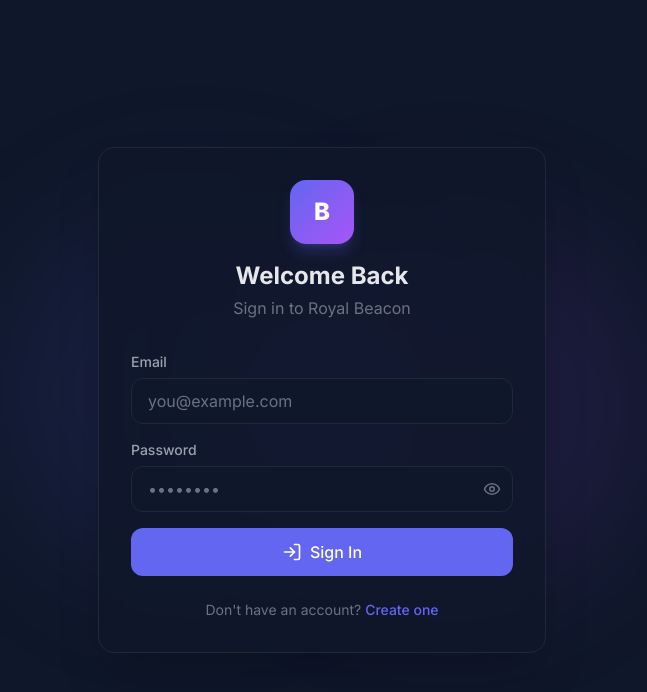
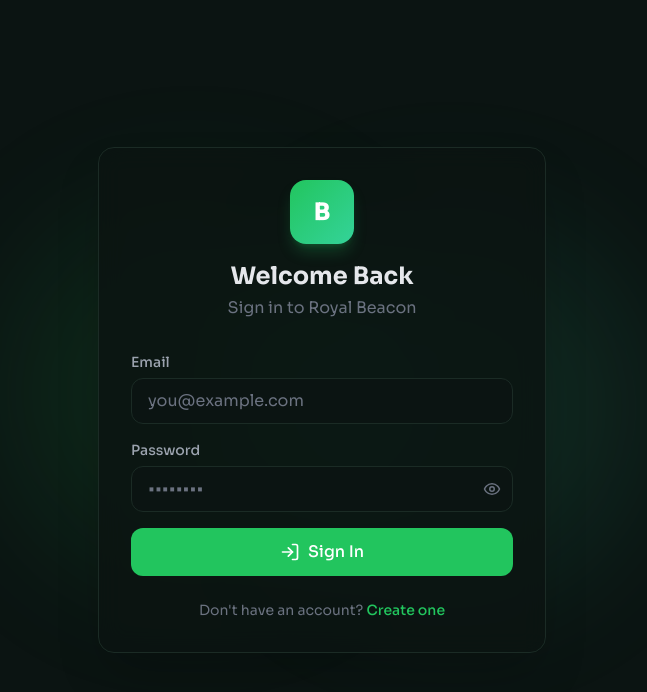
Before and after one commit to SAKET555/Beacon, a React (Vite) app in the folder frontend/: page /login in a window 1280 px wide. Shown: the top 692 px of the page, without its empty margins (318-965 px from the left). Built offline with nearby package versions, Linux system fonts and the light colour scheme; no server answers.

Commit message:
green aesthetics

```diff
--- a/frontend/index.html
+++ b/frontend/index.html
@@ -8,7 +8,7 @@
     <title>Royal Beacon</title>
     <link rel="preconnect" href="https://fonts.googleapis.com">
     <link rel="preconnect" href="https://fonts.gstatic.com" crossorigin>
-    <link href="https://fonts.googleapis.com/css2?family=Inter:wght@300;400;500;600;700;800&display=swap" rel="stylesheet">
+    <link href="https://fonts.googleapis.com/css2?family=Sora:wght@300;400;500;600;700;800&display=swap" rel="stylesheet">
   </head>
   <body>
     <div id="root"></div>
--- a/frontend/src/components/ChannelSidebar.jsx
+++ b/frontend/src/components/ChannelSidebar.jsx
@@ -100,7 +100,7 @@
       <div className="p-2 border-t border-beacon-border bg-beacon-sidebar">
         <div className="flex items-center gap-2 p-1.5 rounded-xl hover:bg-beacon-hover transition-colors">
           <div className="relative cursor-pointer" onClick={() => setShowStatusMenu(!showStatusMenu)}>
-            <div className="w-8 h-8 rounded-full bg-gradient-to-br from-beacon-accent to-purple-500 flex items-center justify-center text-white text-xs font-bold">
+            <div className="w-8 h-8 rounded-full bg-gradient-to-br from-beacon-accent to-emerald-400 flex items-center justify-center text-white text-xs font-bold">
               {user?.avatar ? (
                 <img src={user.avatar} alt="" className="w-full h-full rounded-full object-cover" />
               ) : (
--- a/frontend/src/components/MembersPanel.jsx
+++ b/frontend/src/components/MembersPanel.jsx
@@ -4,7 +4,7 @@
 const roleIcons = {
   owner: <Crown size={14} className="text-yellow-400" />,
   admin: <ShieldCheck size={14} className="text-red-400" />,
-  moderator: <Shield size={14} className="text-blue-400" />,
+  moderator: <Shield size={14} className="text-emerald-400" />,
   member: null
 };
 
@@ -35,7 +35,7 @@
     return (
       <div className="flex items-center gap-2 px-2 py-1.5 rounded-xl hover:bg-beacon-hover transition-colors cursor-pointer group">
         <div className="relative">
-          <div className={`w-8 h-8 rounded-full bg-gradient-to-br from-beacon-accent to-purple-500 flex items-center justify-center text-white text-xs font-bold overflow-hidden ${status === 'offline' ? 'opacity-50' : ''}`}>
+          <div className={`w-8 h-8 rounded-full bg-gradient-to-br from-beacon-accent to-emerald-400 flex items-center justify-center text-white text-xs font-bold overflow-hidden ${status === 'offline' ? 'opacity-50' : ''}`}>
             {member.user?.avatar ? (
               <img src={member.user.avatar} alt="" className="w-full h-full object-cover" />
             ) : (
--- a/frontend/src/components/MessageItem.jsx
+++ b/frontend/src/components/MessageItem.jsx
@@ -65,7 +65,7 @@
 
       <div className="flex gap-3">
         {/* Avatar */}
-        <div className="w-10 h-10 rounded-full shrink-0 bg-gradient-to-br from-beacon-accent to-purple-500 flex items-center justify-center text-white text-sm font-bold overflow-hidden">
+        <div className="w-10 h-10 rounded-full shrink-0 bg-gradient-to-br from-beacon-accent to-emerald-400 flex items-center justify-center text-white text-sm font-bold overflow-hidden">
           {message.author?.avatar ? (
             <img src={message.author.avatar} alt="" className="w-full h-full object-cover" />
           ) : (
--- a/frontend/src/components/ServerSidebar.jsx
+++ b/frontend/src/components/ServerSidebar.jsx
@@ -9,7 +9,7 @@
     <div className="w-[72px] h-full bg-beacon-sidebar flex flex-col items-center py-3 gap-2 border-r border-beacon-border overflow-y-auto">
       {/* Home button */}
       <button onClick={() => onSelect(null)}
-        className="w-12 h-12 rounded-2xl bg-gradient-to-br from-beacon-accent to-purple-500 flex items-center justify-center text-white font-extrabold text-lg hover:rounded-xl transition-all duration-300 shadow-lg shadow-beacon-accent/25 mb-1">
+        className="w-12 h-12 rounded-2xl bg-gradient-to-br from-beacon-accent to-emerald-400 flex items-center justify-center text-white font-extrabold text-lg hover:rounded-xl transition-all duration-300 shadow-lg shadow-beacon-accent/25 mb-1">
         B
       </button>
 
--- a/frontend/src/components/modals/UserSettingsModal.jsx
+++ b/frontend/src/components/modals/UserSettingsModal.jsx
@@ -67,7 +67,7 @@
           {/* Avatar */}
           <div className="flex items-center gap-4">
             <div className="relative group">
-              <div className="w-20 h-20 rounded-full bg-gradient-to-br from-beacon-accent to-purple-500 flex items-center justify-center text-white text-2xl font-bold overflow-hidden">
+              <div className="w-20 h-20 rounded-full bg-gradient-to-br from-beacon-accent to-emerald-400 flex items-center justify-center text-white text-2xl font-bold overflow-hidden">
                 {user?.avatar ? (
                   <img src={user.avatar} alt="" className="w-full h-full object-cover" />
                 ) : (
--- a/frontend/src/index.css
+++ b/frontend/src/index.css
@@ -9,8 +9,12 @@
     box-sizing: border-box;
   }
   body {
-    font-family: 'Inter', system-ui, -apple-system, sans-serif;
-    background-color: #0f172a;
+    font-family: 'Sora', system-ui, -apple-system, sans-serif;
+    background-color: #0b1412;
+    background-image:
+      radial-gradient(1200px circle at 8% 12%, rgba(34, 197, 94, 0.10), transparent 40%),
+      radial-gradient(900px circle at 92% 18%, rgba(20, 184, 166, 0.10), transparent 45%),
+      linear-gradient(180deg, #0b1412 0%, #0a1714 100%);
     color: #e5e7eb;
     overflow: hidden;
     height: 100vh;
@@ -26,23 +30,23 @@
     background: transparent;
   }
   ::-webkit-scrollbar-thumb {
-    background: #374151;
+    background: #2a3f37;
     border-radius: 3px;
   }
   ::-webkit-scrollbar-thumb:hover {
-    background: #4b5563;
+    background: #365145;
   }
 }
 
 @layer components {
   .glass {
     backdrop-filter: blur(12px);
-    background: rgba(15, 23, 42, 0.8);
-    border: 1px solid rgba(99, 102, 241, 0.1);
+    background: rgba(11, 20, 18, 0.82);
+    border: 1px solid rgba(34, 197, 94, 0.12);
   }
   .glass-light {
     backdrop-filter: blur(8px);
-    background: rgba(30, 41, 59, 0.6);
+    background: rgba(18, 32, 27, 0.6);
   }
   .btn-primary {
     @apply bg-beacon-accent hover:bg-beacon-accent-hover text-white font-medium
--- a/frontend/src/pages/LoginPage.jsx
+++ b/frontend/src/pages/LoginPage.jsx
@@ -25,13 +25,13 @@
     <div className="min-h-screen bg-beacon-bg flex items-center justify-center p-4">
       <div className="absolute inset-0 overflow-hidden">
         <div className="absolute top-1/4 left-1/4 w-96 h-96 bg-beacon-accent/10 rounded-full blur-3xl" />
-        <div className="absolute bottom-1/4 right-1/4 w-96 h-96 bg-purple-500/10 rounded-full blur-3xl" />
+        <div className="absolute bottom-1/4 right-1/4 w-96 h-96 bg-emerald-400/10 rounded-full blur-3xl" />
       </div>
 
       <div className="relative w-full max-w-md">
         <div className="glass rounded-2xl p-8 border border-beacon-border shadow-2xl">
           <div className="text-center mb-8">
-            <div className="w-16 h-16 bg-gradient-to-br from-beacon-accent to-purple-500 rounded-2xl flex items-center justify-center mx-auto mb-4 shadow-lg shadow-beacon-accent/25">
+            <div className="w-16 h-16 bg-gradient-to-br from-beacon-accent to-emerald-400 rounded-2xl flex items-center justify-center mx-auto mb-4 shadow-lg shadow-beacon-accent/25">
               <span className="text-2xl font-extrabold text-white">B</span>
             </div>
             <h1 className="text-2xl font-bold text-text-primary">Welcome Back</h1>
--- a/frontend/src/pages/MainLayout.jsx
+++ b/frontend/src/pages/MainLayout.jsx
@@ -144,7 +144,7 @@
         ) : (
           <div className="flex-1 flex items-center justify-center bg-beacon-chat">
             <div className="text-center animate-fade-in">
-              <div className="w-24 h-24 bg-gradient-to-br from-beacon-accent to-purple-500 rounded-3xl flex items-center justify-center mx-auto mb-6 shadow-2xl shadow-beacon-accent/30">
+              <div className="w-24 h-24 bg-gradient-to-br from-beacon-accent to-emerald-400 rounded-3xl flex items-center justify-center mx-auto mb-6 shadow-2xl shadow-beacon-accent/30">
                 <span className="text-4xl font-extrabold text-white">B</span>
               </div>
               <h2 className="text-2xl font-bold text-text-primary mb-2">Royal Beacon</h2>
--- a/frontend/src/pages/RegisterPage.jsx
+++ b/frontend/src/pages/RegisterPage.jsx
@@ -37,7 +37,7 @@
       <div className="relative w-full max-w-md">
         <div className="glass rounded-2xl p-8 border border-beacon-border shadow-2xl">
           <div className="text-center mb-8">
-            <div className="w-16 h-16 bg-gradient-to-br from-beacon-accent to-purple-500 rounded-2xl flex items-center justify-center mx-auto mb-4 shadow-lg shadow-beacon-accent/25">
+            <div className="w-16 h-16 bg-gradient-to-br from-beacon-accent to-emerald-400 rounded-2xl flex items-center justify-center mx-auto mb-4 shadow-lg shadow-beacon-accent/25">
               <span className="text-2xl font-extrabold text-white">B</span>
             </div>
             <h1 className="text-2xl font-bold text-text-primary">Create Account</h1>
--- a/frontend/tailwind.config.js
+++ b/frontend/tailwind.config.js
@@ -5,16 +5,16 @@
     extend: {
       colors: {
         beacon: {
-          bg: '#0f172a',
-          sidebar: '#020617',
-          chat: '#111827',
-          accent: '#6366f1',
-          'accent-hover': '#818cf8',
-          hover: '#1f2937',
-          border: '#1e293b',
-          'border-light': '#374151',
-          surface: '#0f172a',
-          'surface-light': '#1e293b',
+          bg: '#0b1412',
+          sidebar: '#060c0b',
+          chat: '#0e1916',
+          accent: '#22c55e',
+          'accent-hover': '#34d399',
+          hover: '#16241f',
+          border: '#1b2b25',
+          'border-light': '#2a3f37',
+          surface: '#0e1815',
+          'surface-light': '#1a2a24',
         },
         text: {
           primary: '#e5e7eb',
@@ -29,7 +29,7 @@
         }
       },
       fontFamily: {
-        sans: ['Inter', 'system-ui', '-apple-system', 'sans-serif'],
+        sans: ['Sora', 'system-ui', '-apple-system', 'sans-serif'],
       },
       animation: {
         'fade-in': 'fadeIn 0.3s ease-out',
```
